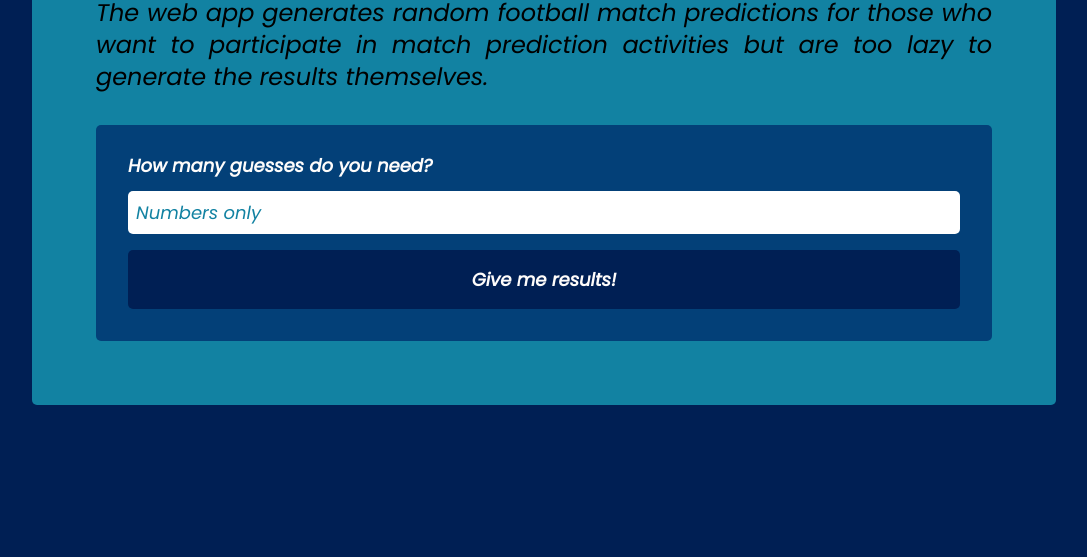
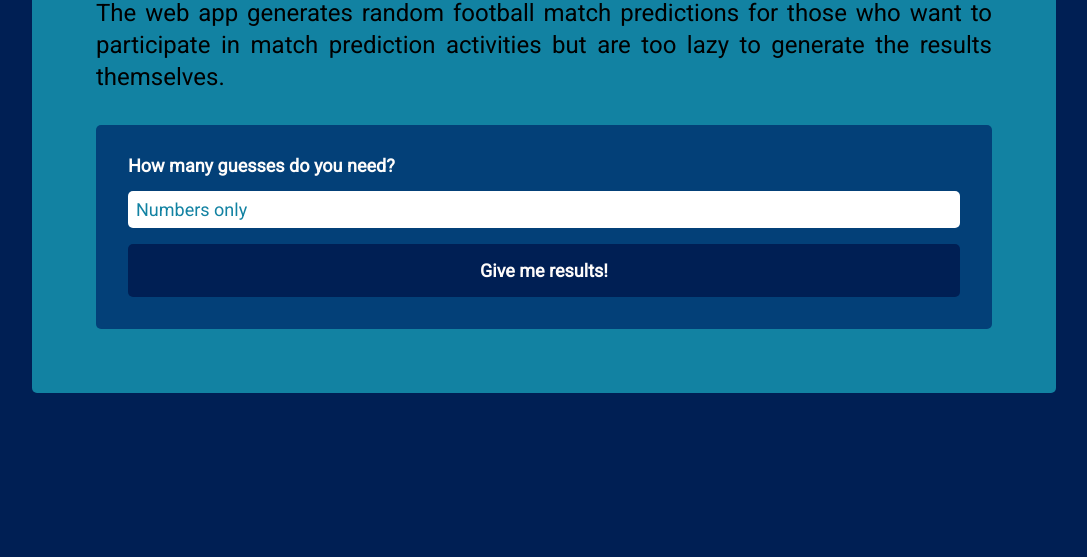
Before and after one commit to oc-garcia/match-guess, a plain HTML site: page index.html in a window 1280 px wide. Shown: the part 243-800 px from the top of the page, without its empty margins (96-1183 px from the left). Drawn offline with Linux system fonts and the light colour scheme.

Commit message:
Changed font

```diff
--- a/Assets/Styles/style.css
+++ b/Assets/Styles/style.css
@@ -1,4 +1,4 @@
-@import url("https://fonts.googleapis.com/css2?family=Poppins:ital@1&display=swap");
+@import url("https://fonts.googleapis.com/css2?family=Roboto&display=swap");
 
 * {
   --primary-color: #fefcfb;
@@ -7,7 +7,7 @@
   --background-color: #001f54;
   font-size: 18px;
   box-sizing: border-box;
-  font-family: "Poppins", sans-serif;
+  font-family: "Roboto", sans-serif;
 }
 
 body {
@@ -88,16 +88,14 @@ main {
   color: var(--primary-color);
 }
 
-
 .resultContainerOn ul {
-    margin-top: 1rem;
+  margin-top: 1rem;
 }
 
-
 .resultContainerOn li {
-    color: var(--primary-color);
+  color: var(--primary-color);
 }
 
 .resultContainerOff {
-    display: none;
+  display: none;
 }
```
